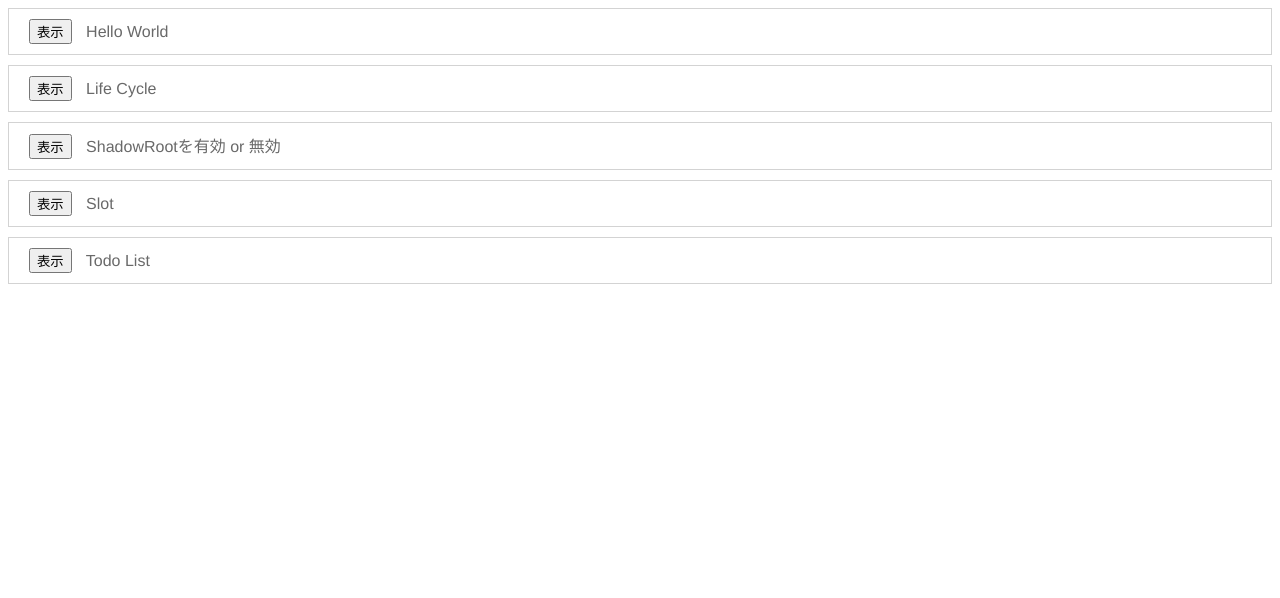
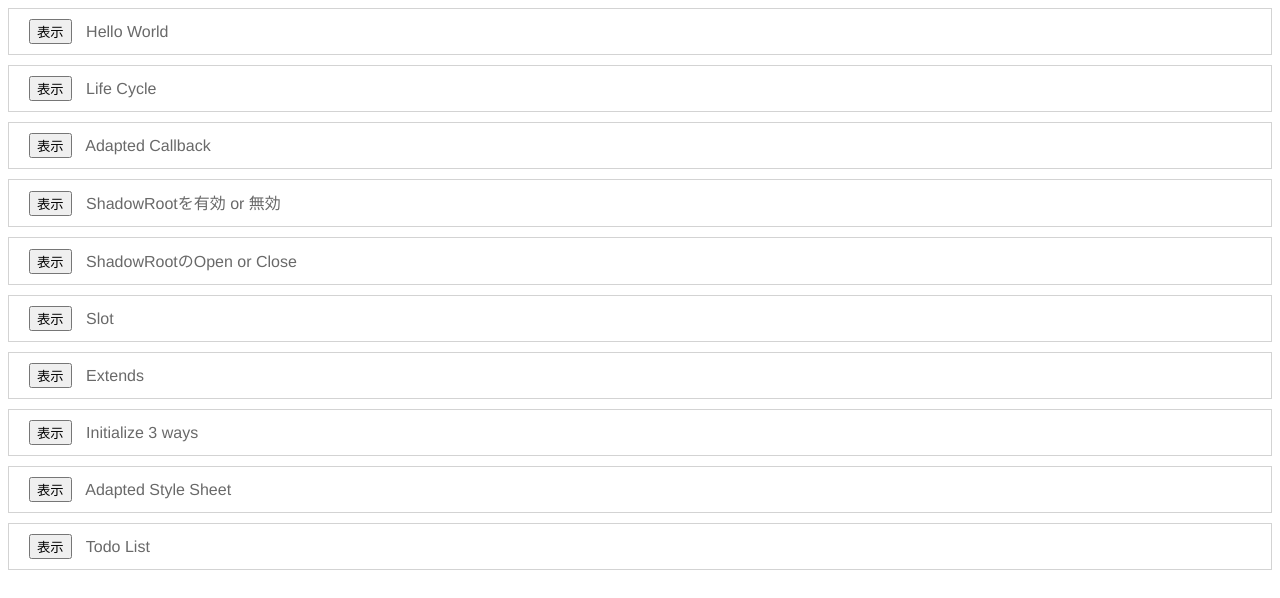
Before and after one commit to MuuKojima/feature-of-web-components, a website with bundled scripts: page src/index.html in a window 1280 px wide. Built offline with nearby package versions, Linux system fonts and the light colour scheme.

Commit message:
Small fix

```diff
--- a/src/index.html
+++ b/src/index.html
@@ -16,12 +16,32 @@
       <span>Life Cycle</span>
     </div>
     <div class="box">
+      <button data-tag-name="">表示</button>
+      <span>Adapted Callback</span>
+    </div>
+    <div class="box">
       <button data-tag-name="x-shadow-noshadow">表示</button>
       <span>ShadowRootを有効 or 無効</span>
     </div>
     <div class="box">
+      <button data-tag-name="">表示</button>
+      <span>ShadowRootのOpen or Close</span>
+    </div>
+    <div class="box">
       <button data-tag-name="x-slot">表示</button>
       <span>Slot</span>
+    </div>
+    <div class="box">
+      <button data-tag-name="">表示</button>
+      <span>Extends</span>
+    </div>
+    <div class="box">
+      <button data-tag-name="">表示</button>
+      <span>Initialize 3 ways</span>
+    </div>
+    <div class="box">
+      <button data-tag-name="">表示</button>
+      <span>Adapted Style Sheet</span>
     </div>
     <div class="box">
       <button data-tag-name="x-todo-list">表示</button>
--- a/src/shadowdom/index.js
+++ b/src/shadowdom/index.js
@@ -20,11 +20,16 @@ template.innerHTML = `
       justify-content: center;
       padding: 50px 0;
     }
+    x-noshadow,
+    x-shadow {
+      width: 600px;
+    }
   </style>
   <h1>ShadowRootの有・無でどのような影響があるか</h1>
   <p>
+    ここでは通常のカスタムエレメントとShadowDOMが形成されたカスタムエレメントを比較してみる。
     ShadowDOMの場合、親からのスタイルの影響もなければ、子からも親に影響を与えていないことがわかる。
-    一方、ShadowDOMでないカスタムエレメントの場合は後勝ちになり、親のh1要素が子のh1要素のスタイルになってしまっている。サイズが小さくなり、色が青になっている。
+    一方で、ShadowDOMでないカスタムエレメントの場合は後勝ちになり、親のh1要素が子のh1要素のスタイルになってしまっている。サイズが小さくなり、色が青になっている。
   </p>
   <div class="container">
     <x-noshadow></x-noshadow>
--- a/src/shadowdom/noshadow.js
+++ b/src/shadowdom/noshadow.js
@@ -12,7 +12,7 @@ template.innerHTML = `
     }
   </style>
   <div class="box">
-    <h1>ShadowDOMを無効</h1>
+    <h1>ShadowDOMでないカスタムエレメント</h1>
   <div>
 `;
 
--- a/src/shadowdom/shadow.js
+++ b/src/shadowdom/shadow.js
@@ -15,7 +15,7 @@ template.innerHTML = `
     }
   </style>
   <div class="box">
-    <h1>ShadowDOMを有効</h1>
+    <h1>ShadowDOMのカスタムエレメント</h1>
   <div>
 `;
 
```
Also changed, not shown: README.md (added).
